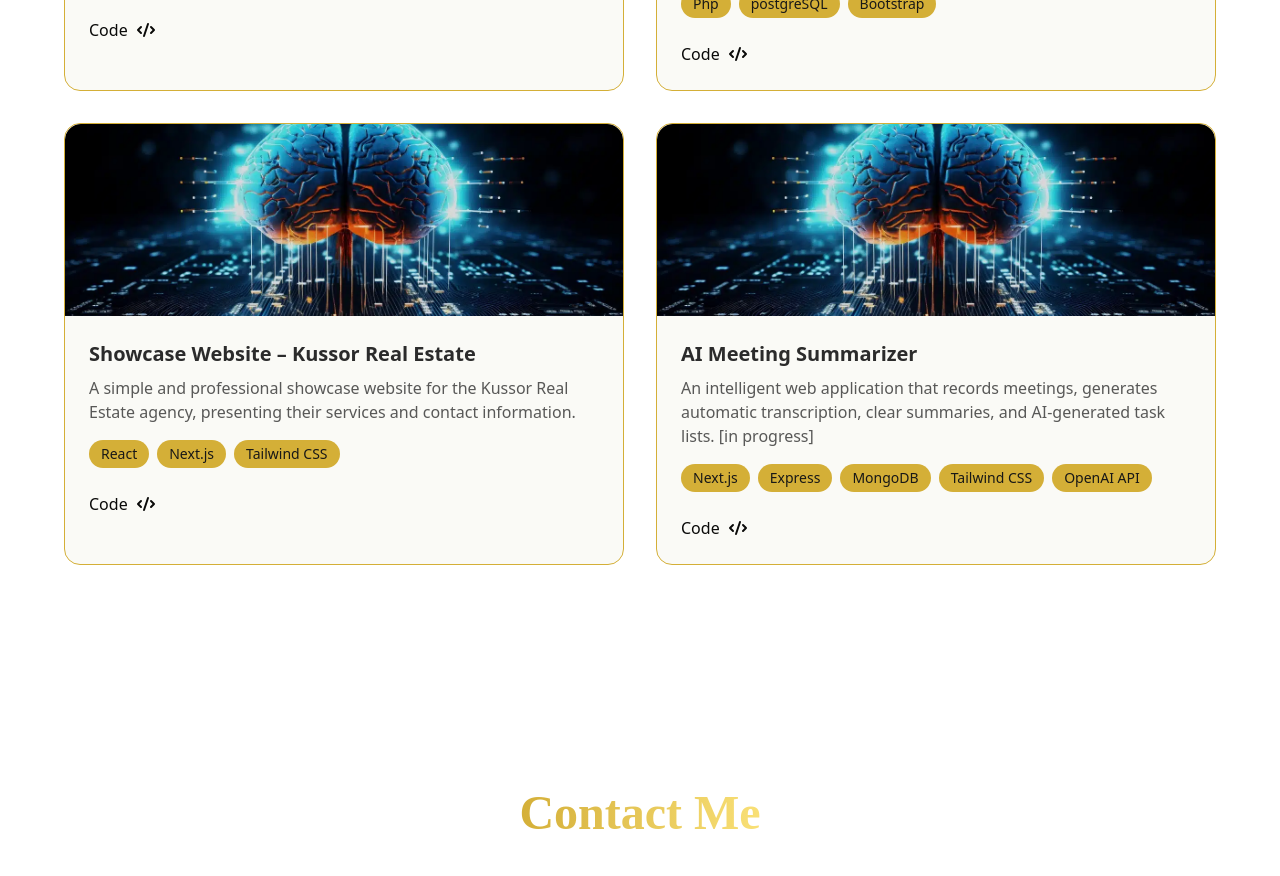
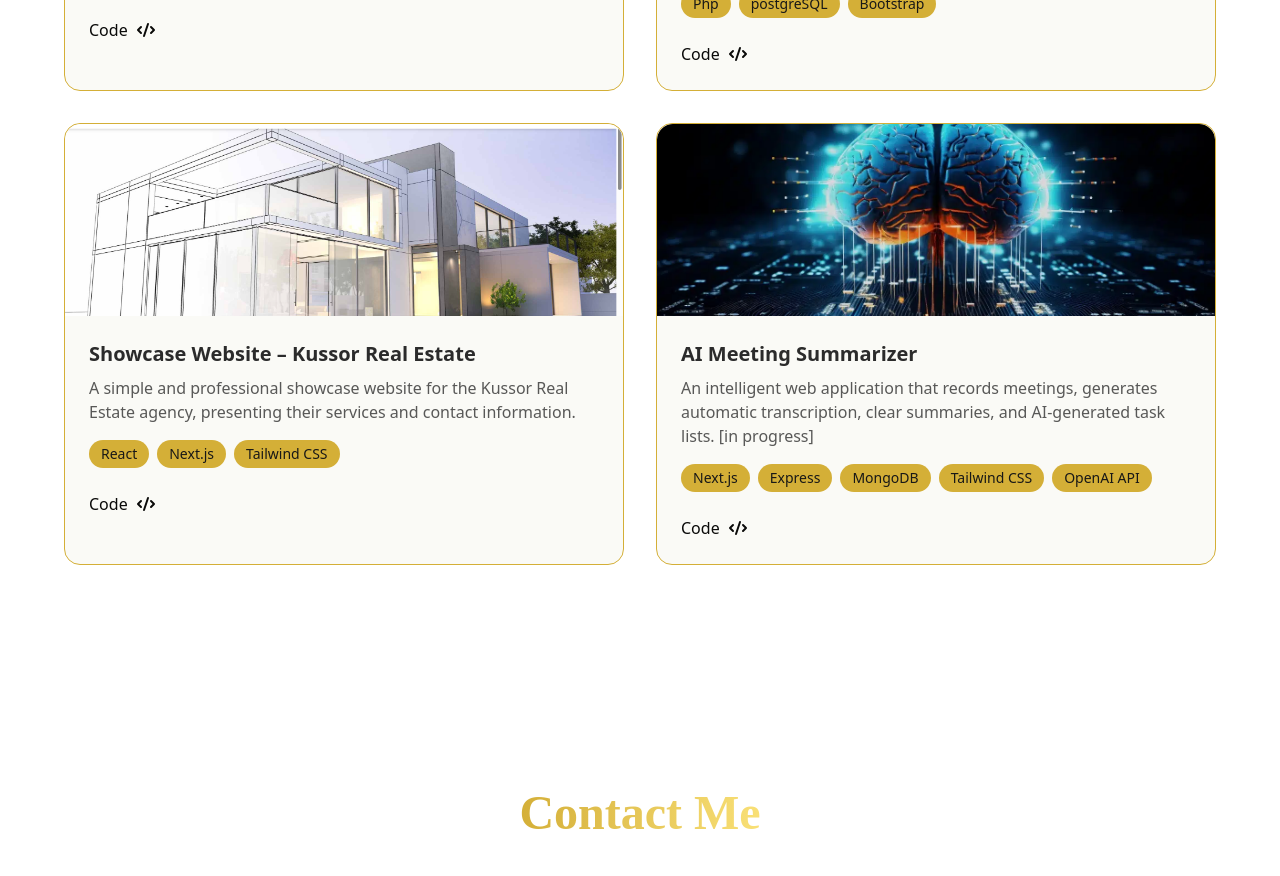
Before and after one commit to R-A-Y-A-N/portfolio, a Next.js app: page /en in a window 1280 px wide. Shown: the part 2460-3336 px from the top of the page. Built offline with nearby package versions, Linux system fonts and the light colour scheme.

Commit message:
update 55335  section

```diff
--- a/components/Projects.tsx
+++ b/components/Projects.tsx
@@ -20,7 +20,7 @@ const Projects = () => {
       title: t("title3"),
       description: t( "description3"),
       technologies: ["React", "Next.js", "Tailwind CSS"],
-      image: "/images/ia.webp",
+      image: "/images/k1.png",
 
     },
 
```
Also changed, not shown: package.json (+15 -15 lines), 1 other file (tests, documents, lock files or other folders).
